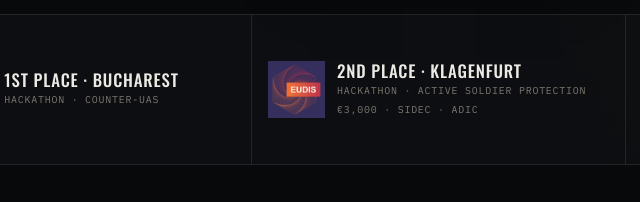
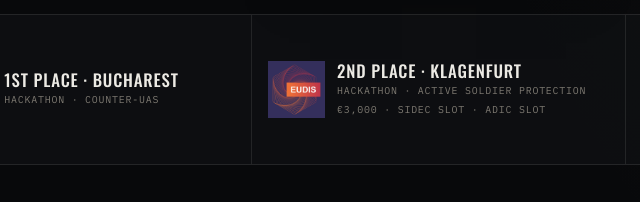
Before and after one commit to JPilsinger/BirdEater-Website, a plain HTML site: page index.html in a window 1280 px wide. Shown: the part 956-1158 px from the top of the page, 202-842 px from the left. Drawn offline with nearby package versions, Linux system fonts and the light colour scheme.

Commit message:
Name the Klagenfurt follow-ons as SIDEC and ADIC slots.
Co-authored-by: Cursor <cursoragent@cursor.com>

```diff
--- a/index.html
+++ b/index.html
@@ -68,7 +68,7 @@
               <span>
                 <strong>2nd place · Klagenfurt</strong>
                 <em>Hackathon · Active soldier protection</em>
-                <em>€3,000 · SIDEC · ADIC</em>
+                <em>€3,000 · SIDEC slot · ADIC slot</em>
               </span>
               <span class="sr">Organiser post, opens in a new tab</span>
             </a>
```
Also changed, not shown: 1 other file.
